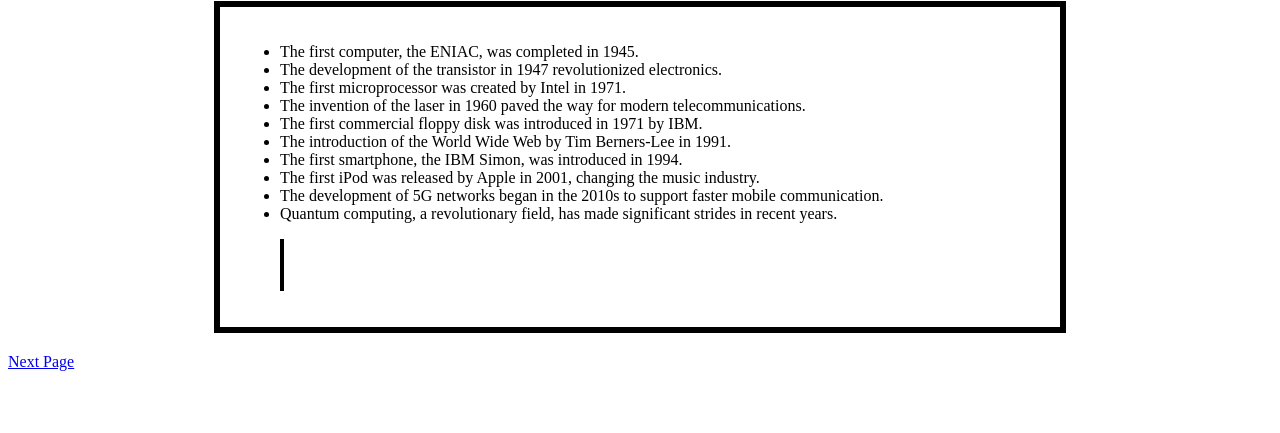
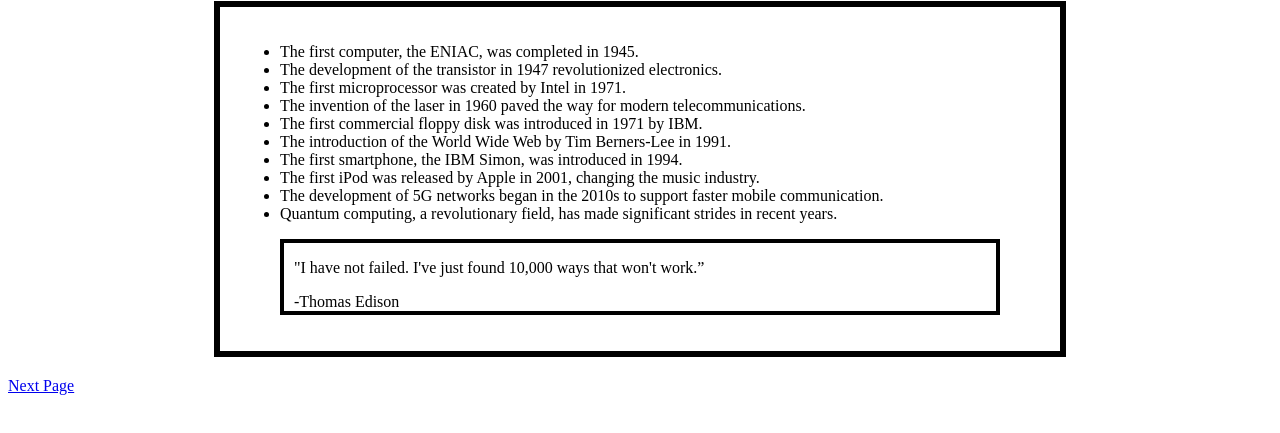
Before and after one commit to Star-Wars-Man/se1400-practice, a plain HTML site: page set1/page2.html in a window 1280 px wide. Shown: the part 79-512 px from the top of the page. Drawn offline with Linux system fonts and the light colour scheme.

Commit message:
blockquote

```diff
--- a/set1/page2.html
+++ b/set1/page2.html
@@ -35,7 +35,7 @@
             <li>The development of 5G networks began in the 2010s to support faster mobile communication.</li>
             <li>Quantum computing, a revolutionary field, has made significant strides in recent years.</li>
         </ul>
-        <blockquote cite="https://example.com" style="border-left: 4px solid #000000; padding-left: 10px; color: #ffffff;">
+        <blockquote cite="https://example.com" style="border: 4px solid #000000; padding-left: 10px; color: #000000;">
             <p>"I have not failed. I've just found 10,000 ways that won't work.”</p>
             <footer>-Thomas Edison</footer>
         </blockquote>
```
